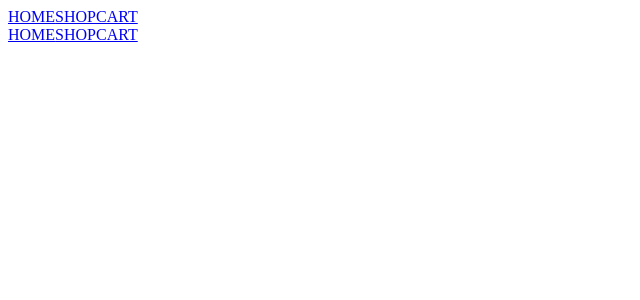
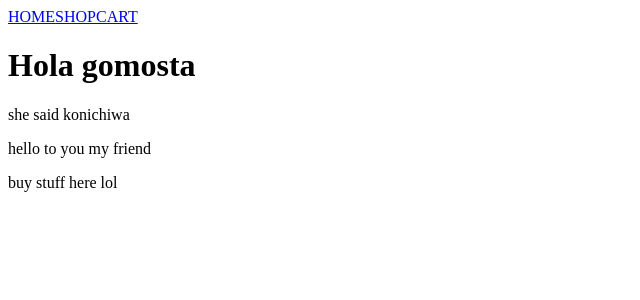
Before and after one commit to m-redw/shopping-cart, a React (Vite) app: page / in a window 1280 px wide. Shown: the top 300 px of the page, without its empty margins (0-640 px from the left). Built offline with nearby package versions, Linux system fonts and the light colour scheme.

Commit message:
Add basic Home component

```diff
--- /dev/null
+++ b/src/Components/Home.jsx
@@ -0,0 +1,12 @@
+const Home = () => {
+  return (
+    <>
+      <h1>Hola gomosta</h1>
+      <p>she said konichiwa</p>
+      <p>hello to you my friend</p>
+      <p>buy stuff here lol</p>
+    </>
+  );
+};
+
+export { Home };
--- a/src/main.jsx
+++ b/src/main.jsx
@@ -2,13 +2,14 @@ import { StrictMode } from "react";
 import { createBrowserRouter, RouterProvider } from "react-router";
 import { createRoot } from "react-dom/client";
 import App from "./App.jsx";
+import { Home } from "./Components/Home.jsx";
 
 const router = createBrowserRouter([
   {
     path: "/",
     element: <App />,
     children: [
-      { index: true, element: <App /> },
+      { index: true, element: <Home /> },
       { path: "shop", element: <App /> },
       { path: "cart", element: <App /> },
     ],
```
